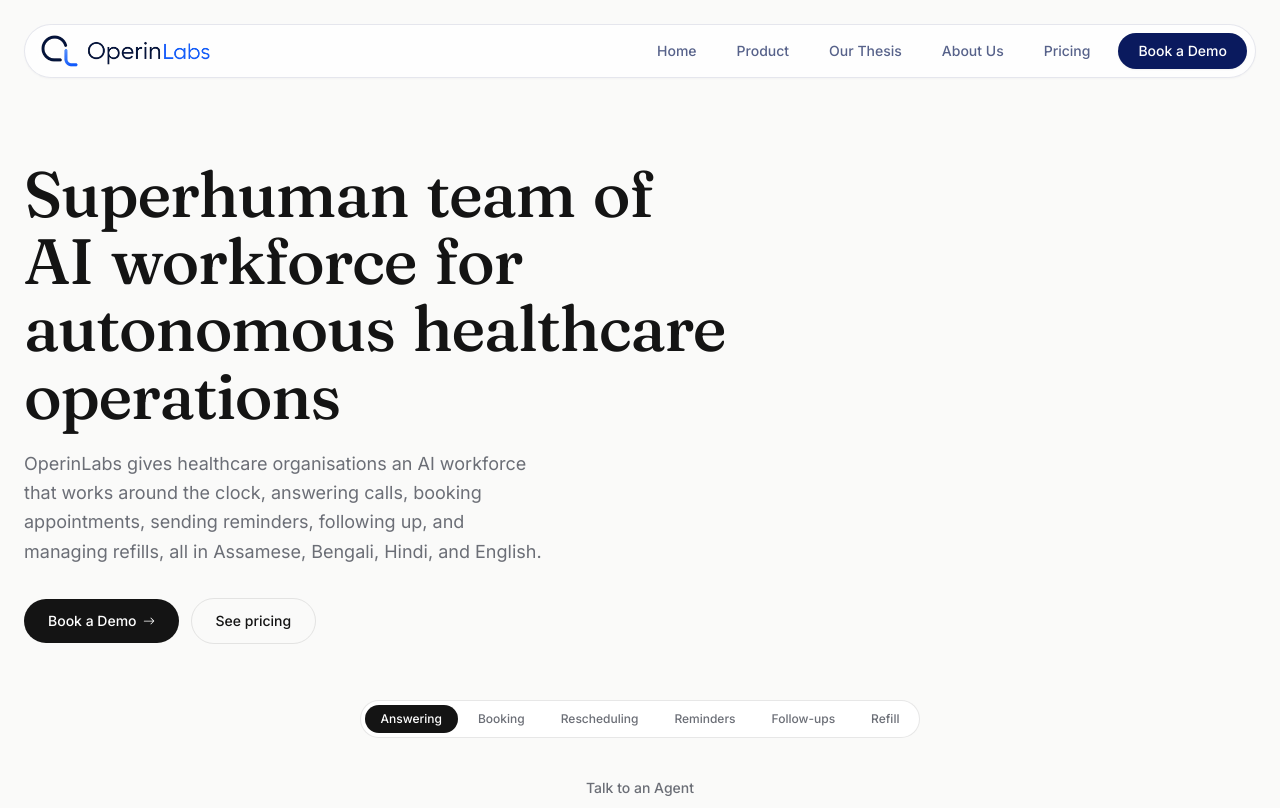
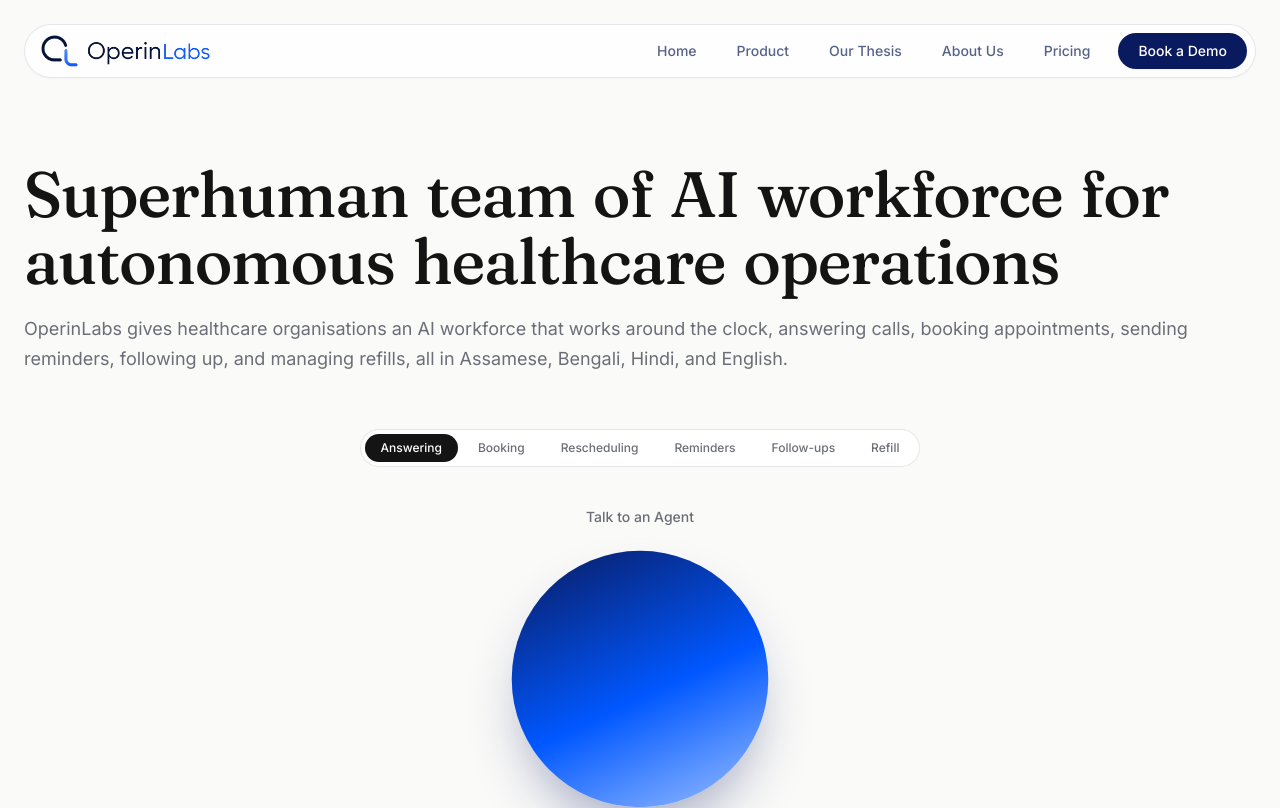
Before and after one commit to OperinLabs/OperinLabs-Landing-Page, a React (Vite) app: page / in a window 1280 px wide. Shown: the top 808 px of the page. Built offline with nearby package versions, Linux system fonts and the light colour scheme.

Commit message:
Update Hero.tsx

```diff
--- a/src/components/Hero.tsx
+++ b/src/components/Hero.tsx
@@ -1,7 +1,5 @@
 import { useState } from "react";
 import { motion } from "framer-motion";
-import { Link } from "react-router-dom";
-import { BsArrowRight } from "react-icons/bs";
 import VoiceOrb from "./VoiceOrb";
 import TrustIndicators from "./TrustIndicators";
 
@@ -52,7 +50,7 @@ export default function Hero({ onBookDemo }: HeroProps) {
       >
         <motion.h1
           variants={container}
-          className="max-w-[45rem] font-editorial font-medium leading-[1.05] tracking-[-0.02em] text-mono-ink text-[40px] sm:text-[52px] md:text-[64px]"
+          className="max-w-none font-editorial font-medium leading-[1.05] tracking-[-0.02em] text-mono-ink text-[40px] sm:text-[52px] md:text-[64px]"
         >
           {headline.map((w, i) => (
             <motion.span key={i} variants={word} className="inline-block mr-[0.28em]">
@@ -63,31 +61,13 @@ export default function Hero({ onBookDemo }: HeroProps) {
 
         <motion.p
           variants={item}
-          className="mt-5 max-w-[46ch] text-lg leading-relaxed text-mono-soft"
+          className="mt-5 max-w-none text-lg leading-relaxed text-mono-soft"
         >
           OperinLabs gives healthcare organisations an AI workforce that
           works around the clock, answering calls, booking appointments,
           sending reminders, following up, and managing refills, all in
           Assamese, Bengali, Hindi, and English.
         </motion.p>
-
-        <motion.div variants={item} className="mt-8 flex items-center gap-3">
-          <motion.button
-            whileHover={{ scale: 0.98 }}
-            whileTap={{ scale: 0.95 }}
-            onClick={onBookDemo}
-            className="inline-flex items-center gap-1.5 rounded-full bg-mono-ink px-6 py-3 text-sm font-medium text-white transition-colors hover:bg-black"
-          >
-            Book a Demo
-            <BsArrowRight className="text-xs" aria-hidden="true" />
-          </motion.button>
-          <Link
-            to="/pricing"
-            className="rounded-full border border-mono-line px-6 py-3 text-sm font-medium text-mono-ink transition-colors hover:bg-white"
-          >
-            See pricing
-          </Link>
-        </motion.div>
       </motion.div>
 
       <motion.div
```
